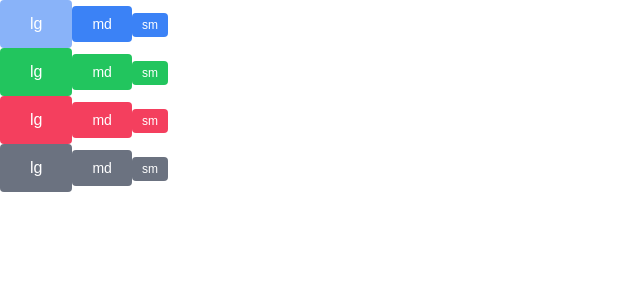
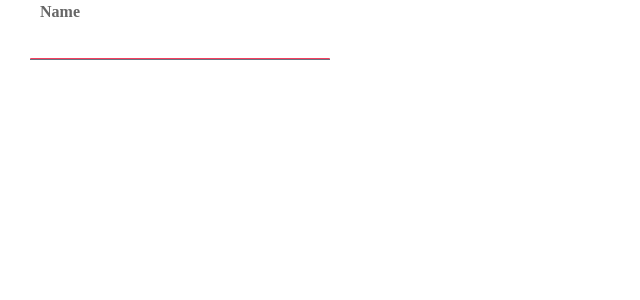
Before and after one commit to NapolDeveloper/np-design-system, a React (Vite) app in the folder app/: page / in a window 1280 px wide. Shown: the top 300 px of the page, without its empty margins (0-640 px from the left). Built offline with nearby package versions, Linux system fonts and the light colour scheme.

Commit message:
[Feat] 인풋 1차 디자인

```diff
--- a/app/src/App.tsx
+++ b/app/src/App.tsx
@@ -1,47 +1,14 @@
 import Button from 'components/atoms/Button';
+import Input from 'components/atoms/InputWithText';
 import Provider from 'provider';
 
 function App() {
   return (
-    <div>
-      <Provider>
-        <Button size="lg" disabled>
-          lg
-        </Button>
-        <Button size="md">md</Button>
-        <Button size="sm">sm</Button>
-        <div></div>
-        <Button size="lg" btnType="success">
-          lg
-        </Button>
-        <Button size="md" btnType="success">
-          md
-        </Button>
-        <Button size="sm" btnType="success">
-          sm
-        </Button>
-        <div></div>
-        <Button size="lg" btnType="error">
-          lg
-        </Button>
-        <Button size="md" btnType="error">
-          md
-        </Button>
-        <Button size="sm" btnType="error">
-          sm
-        </Button>
-        <div></div>
-        <Button size="lg" btnType="cancel">
-          lg
-        </Button>
-        <Button size="md" btnType="cancel">
-          md
-        </Button>
-        <Button size="sm" btnType="cancel">
-          sm
-        </Button>
-      </Provider>
-    </div>
+    <Provider>
+      <div style={{ position: 'absolute', top: '30px', left: '30px' }}>
+        <Input label="Name" type="email" required />
+      </div>
+    </Provider>
   );
 }
 
--- /dev/null
+++ b/app/src/components/atoms/InputWithText/index.tsx
@@ -0,0 +1,84 @@
+import { ComponentPropsWithRef, ReactElement } from 'react';
+import styled from 'styled-components';
+import { shouldNotForwardPropsWithKeys } from 'libs/shouldForwardProp';
+
+interface InputProps extends ComponentPropsWithRef<'input'> {
+  label?: string;
+}
+
+const InputWithText = ({ label, ...rest }: InputProps): ReactElement => {
+  return (
+    <StyledInputWrap>
+      <StyledInput type="text" {...rest}></StyledInput>
+      {label && <StyledLabel>{label}</StyledLabel>}
+      <StyledUnderline className="span-area" />
+    </StyledInputWrap>
+  );
+};
+
+export default InputWithText;
+
+const StyledInputWrap = styled('div')`
+  position: relative;
+`;
+
+const StyledInput = styled('input').withConfig({
+  shouldForwardProp: shouldNotForwardPropsWithKeys<InputProps>([]),
+})<InputProps>`
+  font-size: 1rem;
+  color: ${(props) => props.theme.color.black};
+  width: 300px;
+  border: none;
+  border-bottom: 1px solid ${(props) => props.theme.color.grey.primary};
+  padding-bottom: 10px;
+  padding-left: 10px;
+  position: relative;
+  background: none;
+  z-index: 5;
+
+  &::placeholder {
+    color: ${(props) => props.theme.color.grey.primary};
+  }
+
+  &:focus {
+    outline: none;
+  }
+`;
+
+const StyledLabel = styled.label`
+  position: absolute;
+  color: #aaa;
+  left: 10px;
+  font-size: 1rem;
+  bottom: 8px;
+  transition: all 0.3s ease;
+
+  ${StyledInput}:focus ~ &, ${StyledInput}:invalid ~ & {
+    font-size: 1rem;
+    bottom: 40px;
+    color: #666666;
+    font-weight: 600;
+  }
+`;
+
+const StyledUnderline = styled.span`
+  display: block;
+  position: absolute;
+  bottom: 0;
+  left: 0%;
+  background-color: #666;
+  width: 0;
+  height: 2px;
+  border-radius: 2px;
+  transition: 0.5s;
+
+  ${StyledInput}:focus ~ &,
+  ${StyledInput}:valid ~ & {
+    width: 100%;
+  }
+
+  ${StyledInput}:invalid ~ & {
+    width: 100%;
+    background-color: ${(props) => props.theme.color.red.primary};
+  }
+`;
```
